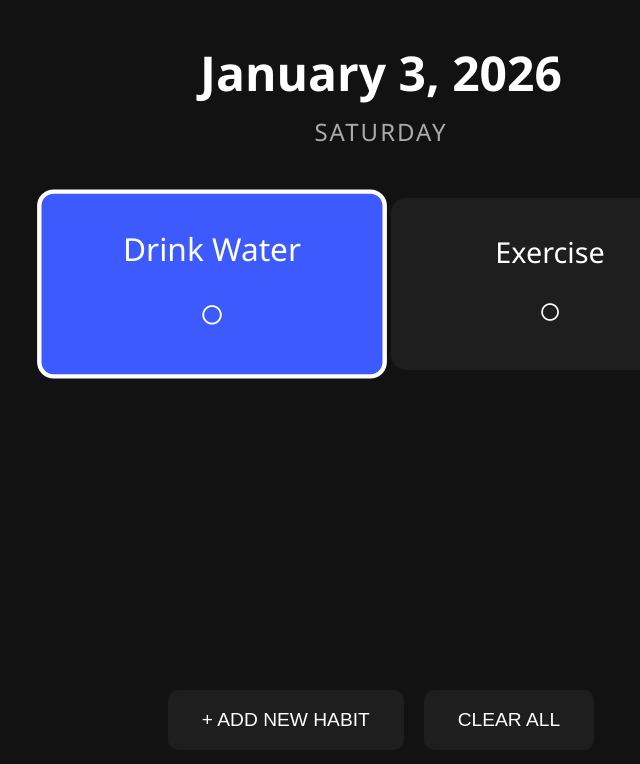
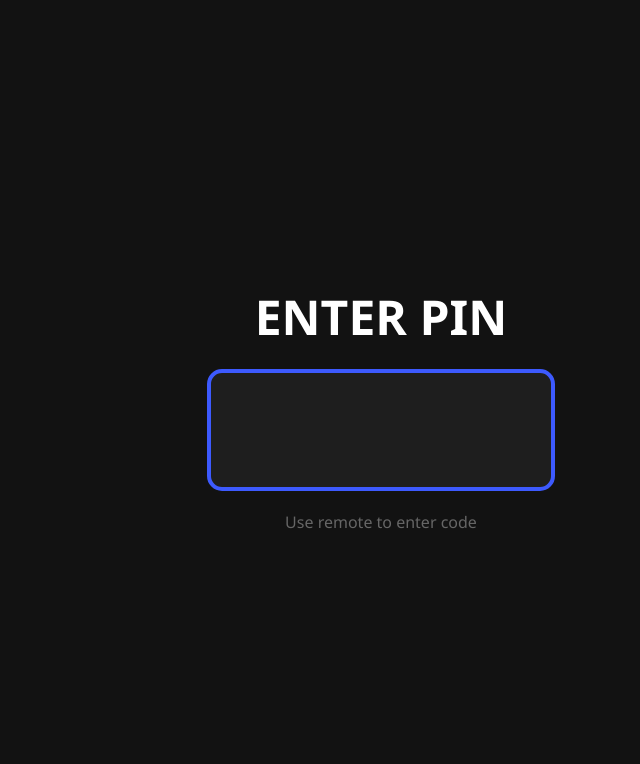
Before and after one commit to mankfam123-ctrl/TV-Habits, a plain HTML site: page index.html in a window 1280 px wide. Shown: the whole page, without its empty margins (259-899 px from the left). Drawn offline with Linux system fonts and the light colour scheme.

Commit message:
Update index.html

```diff
--- a/index.html
+++ b/index.html
@@ -3,7 +3,7 @@
 <head>
     <meta charset="UTF-8">
     <meta name="viewport" content="width=device-width, initial-scale=1.0">
-    <title>TV Habit Tracker</title>
+    <title>Private TV Habit Tracker</title>
     <style>
         :root {
             --bg-color: #121212;
@@ -26,23 +26,48 @@
             overflow: hidden;
         }
 
-        #header {
-            text-align: center;
-            margin-top: 40px;
+        /* PIN Overlay Styles */
+        #pin-overlay {
+            position: fixed;
+            top: 0; left: 0; width: 100%; height: 100%;
+            background: var(--bg-color);
+            display: flex;
+            flex-direction: column;
+            justify-content: center;
+            align-items: center;
+            z-index: 1000;
         }
 
-        #date-display {
-            font-size: 3rem;
-            font-weight: bold;
-            margin-bottom: 10px;
+        #pin-overlay h1 { font-size: 3rem; margin-bottom: 20px; }
+
+        #pin-input {
+            background: var(--card-bg);
+            border: 4px solid var(--accent-color);
+            color: white;
+            font-size: 4rem;
+            text-align: center;
+            padding: 20px;
+            width: 300px;
+            border-radius: 15px;
+            letter-spacing: 15px;
         }
 
-        #day-display {
-            font-size: 1.5rem;
-            color: #aaa;
-            text-transform: uppercase;
-            letter-spacing: 2px;
+        #pin-input:focus {
+            outline: none;
+            border-color: white;
         }
+
+        /* Main Content Styles */
+        #main-content {
+            display: none; /* Hidden until PIN is correct */
+            width: 100%;
+            flex-direction: column;
+            align-items: center;
+        }
+
+        #header { text-align: center; margin-top: 40px; }
+        #date-display { font-size: 3rem; font-weight: bold; margin-bottom: 10px; }
+        #day-display { font-size: 1.5rem; color: #aaa; text-transform: uppercase; letter-spacing: 2px; }
 
         #habit-container {
             margin-top: 50px;
@@ -64,7 +89,6 @@
             cursor: pointer;
         }
 
-        /* TV Focus State */
         .habit-card:focus, .nav-item:focus {
             outline: none;
             border: var(--focus-border);
@@ -72,19 +96,9 @@
             background: var(--accent-color);
         }
 
-        .habit-card.completed {
-            background: var(--success-color);
-        }
-
-        .habit-name {
-            font-size: 1.8rem;
-            display: block;
-            margin-bottom: 10px;
-        }
-
-        .status-icon {
-            font-size: 2.5rem;
-        }
+        .habit-card.completed { background: var(--success-color); }
+        .habit-name { font-size: 1.8rem; display: block; margin-bottom: 10px; }
+        .status-icon { font-size: 2.5rem; }
 
         #controls {
             position: fixed;
@@ -106,108 +120,13 @@
 </head>
 <body>
 
-    <div id="header">
-        <div id="date-display"></div>
-        <div id="day-display"></div>
+    <div id="pin-overlay">
+        <h1>ENTER PIN</h1>
+        <input type="password" id="pin-input" maxlength="4" inputmode="numeric">
+        <p style="margin-top: 20px; color: #666;">Use remote to enter code</p>
     </div>
 
-    <div id="habit-container">
-        </div>
-
-    <div id="controls">
-        <button class="nav-item" onclick="addNewHabit()">+ ADD NEW HABIT</button>
-        <button class="nav-item" onclick="clearHabits()">CLEAR ALL</button>
-    </div>
-
-    <script>
-        let habits = JSON.parse(localStorage.getItem('tv-habits')) || [
-            { id: 1, name: 'Drink Water', done: false },
-            { id: 2, name: 'Exercise', done: false }
-        ];
-
-        function updateDateTime() {
-            const now = new Date();
-            const options = { month: 'long', day: 'numeric', year: 'numeric' };
-            document.getElementById('date-display').innerText = now.toLocaleDateString(undefined, options);
-            document.getElementById('day-display').innerText = now.toLocaleDateString(undefined, { weekday: 'long' });
-        }
-
-        function renderHabits() {
-            const container = document.getElementById('habit-container');
-            container.innerHTML = '';
-
-            habits.forEach((habit, index) => {
-                const card = document.createElement('div');
-                card.className = `habit-card ${habit.done ? 'completed' : ''}`;
-                card.tabIndex = 0; // Makes it focusable via remote
-                card.innerHTML = `
-                    <span class="habit-name">${habit.name}</span>
-                    <span class="status-icon">${habit.done ? '✓' : '○'}</span>
-                `;
-
-                // Toggle habit on "Enter" or Click
-                const toggle = () => {
-                    habit.done = !habit.done;
-                    saveAndRender();
-                };
-
-                card.onclick = toggle;
-                card.onkeydown = (e) => { if(e.key === 'Enter') toggle(); };
-
-                container.appendChild(card);
-            });
-        }
-
-        function addNewHabit() {
-            const name = prompt("Enter habit name:");
-            if (name) {
-                habits.push({ id: Date.now(), name: name, done: false });
-                saveAndRender();
-            }
-        }
-
-        function clearHabits() {
-            if(confirm("Clear all habits?")) {
-                habits = [];
-                saveAndRender();
-            }
-        }
-
-        function saveAndRender() {
-            localStorage.setItem('tv-habits', JSON.stringify(habits));
-            renderHabits();
-        }
-
-        // Handle D-Pad Navigation for TV Remotes
-        window.addEventListener('keydown', (e) => {
-            const focusable = document.querySelectorAll('.habit-card, .nav-item');
-            let index = Array.from(focusable).indexOf(document.activeElement);
-
-            if (e.key === 'ArrowRight') {
-                index = (index + 1) % focusable.length;
-                focusable[index].focus();
-            } else if (e.key === 'ArrowLeft') {
-                index = (index - 1 + focusable.length) % focusable.length;
-                focusable[index].focus();
-            } else if (e.key === 'ArrowDown' || e.key === 'ArrowUp') {
-                // Simple vertical jump for this layout
-                const nextRow = e.key === 'ArrowDown' ? index + 3 : index - 3;
-                if (focusable[nextRow]) focusable[nextRow].focus();
-            }
-        });
-
-        // Initialize
-        updateDateTime();
-        renderHabits();
-        setInterval(updateDateTime, 60000); // Update clock every minute
-
-        // Auto-focus first habit for remote control start
-        setTimeout(() => {
-            if(document.querySelector('.habit-card')) {
-                document.querySelector('.habit-card').focus();
-            }
-        }, 500);
-
-    </script>
-</body>
-</html>
+    <div id="main-content">
+        <div id="header">
+            <div id="date-display"></div>
+            <div id
```
